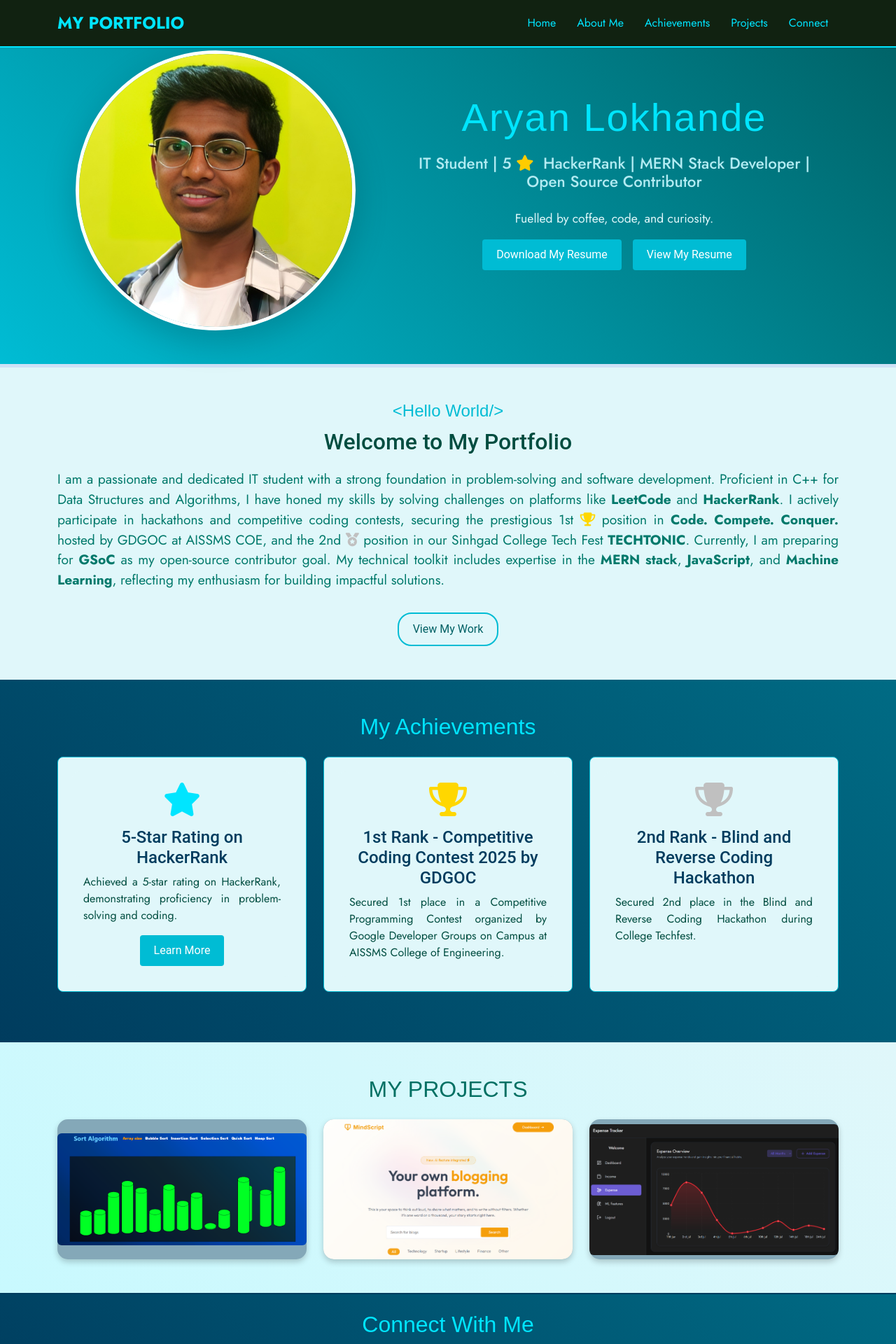
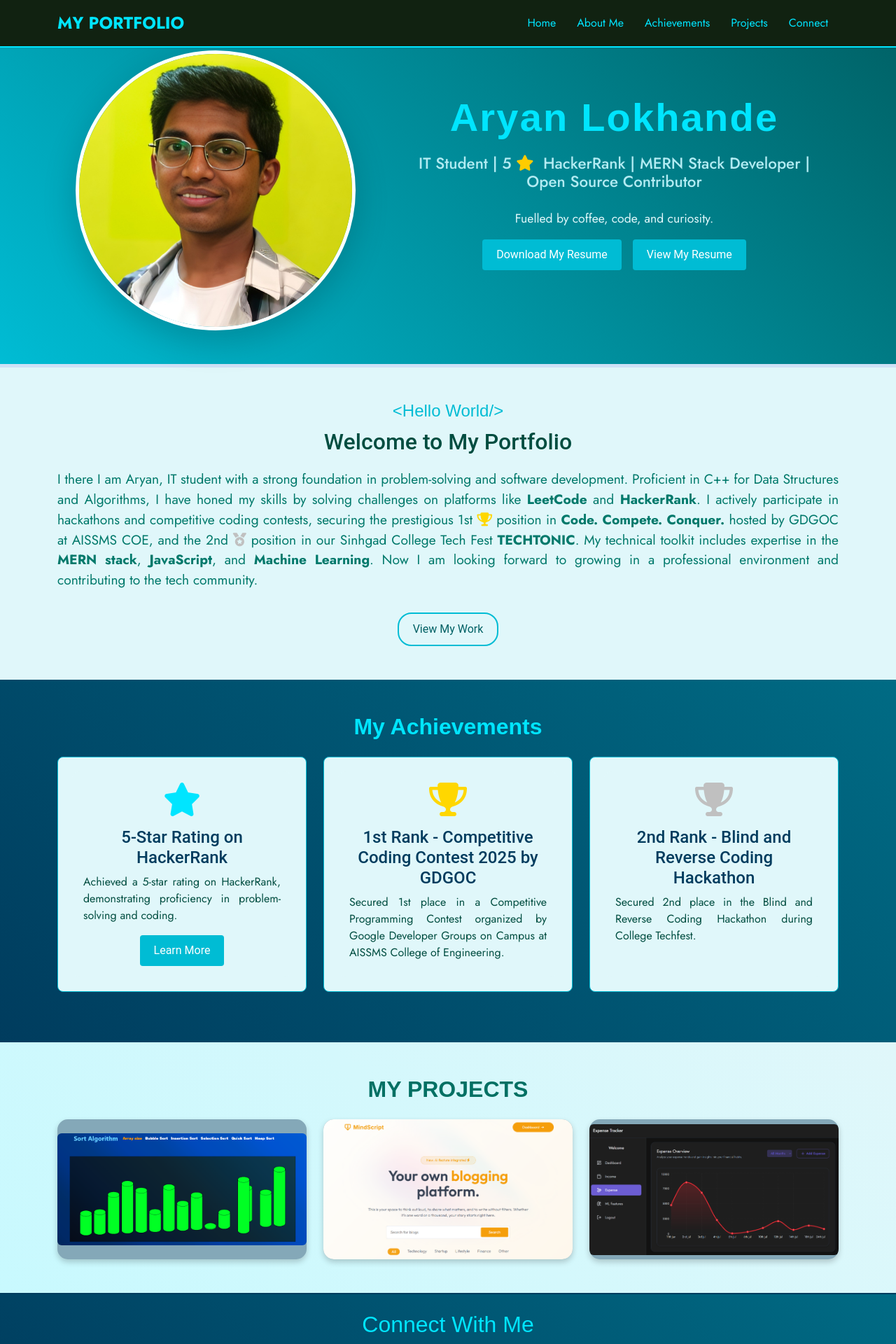
Before and after one commit to Aryan-Lokhande/Portfolio, a React (Vite) app: page / in a window 1280 px wide. Shown: the top 1920 px of the page at 70% size. Built offline with nearby package versions, Linux system fonts and the light colour scheme.

Commit message:
Enhance styling and content across components

```diff
--- a/src/components/component.css
+++ b/src/components/component.css
@@ -37,7 +37,9 @@
 
 .navbar-nav .nav-item .nav-link:hover {
   color: #fff; /* White on hover */
+  font-size: 1.1rem; /* Slightly larger on hover */
   border-bottom: 2px solid #00e5ff; /* Neon blue underline */
+  transition: font-size 0.3s ease;
 }
 
 /* Active link styling */
@@ -84,6 +86,7 @@
   font-size: 2rem;
   color: #00e5ff;
   margin-bottom: 20px;
+  font-weight: semibold;
 }
 
 .quick-links-container {
--- a/src/section/Home.jsx
+++ b/src/section/Home.jsx
@@ -52,9 +52,10 @@ function Home() {
           <h4 className="intro-heading">&lt;Hello World/&gt;</h4>
           <h2 className="intro-title">Welcome to My Portfolio</h2>
           <p className="intro-desc">
-  I am a passionate and dedicated IT student with a strong foundation in problem-solving and software development. Proficient in C++ for Data Structures and Algorithms, I have honed my skills by solving challenges on platforms like <b>LeetCode</b> and <b>HackerRank</b>. I actively participate in hackathons and competitive coding contests, securing the prestigious 1st&nbsp;
+  I there I am Aryan, IT student with a strong foundation in problem-solving and software development. Proficient in C++ for Data Structures and Algorithms, I have honed my skills by solving challenges on platforms like <b>LeetCode</b> and <b>HackerRank</b>. I actively participate in hackathons and competitive coding contests, securing the prestigious 1st&nbsp;
   <i className="fa-solid fa-trophy gold-medal"></i> position in <b>Code. Compete. Conquer.</b> hosted by GDGOC at AISSMS COE, and the 2nd&nbsp;
-  <i className="fa-solid fa-medal medal"></i> position in our Sinhgad College Tech Fest <b>TECHTONIC</b>. Currently, I am preparing for <b>GSoC</b> as my open-source contributor goal. My technical toolkit includes expertise in the <b>MERN stack</b>, <b>JavaScript</b>, and <b>Machine Learning</b>, reflecting my enthusiasm for building impactful solutions.
+  <i className="fa-solid fa-medal medal"></i> position in our Sinhgad College Tech Fest <b>TECHTONIC</b>. My technical toolkit includes expertise in the <b>MERN stack</b>, <b>JavaScript</b>, and <b>Machine Learning</b>.
+  Now I am looking forward to growing in a professional environment and contributing to the tech community.
 </p>
 
           <a href="#projects" className="btn techy-outline-btn mt-3">
--- a/src/section/Projects.jsx
+++ b/src/section/Projects.jsx
@@ -7,7 +7,7 @@ function Projects() {
   return (
     <section id="projects" className="projects-section py-5">
       <div className="container">
-        <h2 className="text-center mb-4">My Projects</h2>
+        <h2 className="text-center mb-4 fw-semibold">My Projects</h2>
         <div className="col-md-12">
           <div className="row justify-content-center">
             {Object.entries(projectsData).map(([id, project]) => (
--- a/src/section/home.css
+++ b/src/section/home.css
@@ -19,8 +19,8 @@
 .profile-name {
   font-family: "Orbitron", sans-serif;
   color: #00e5ff;
-  letter-spacing: 2px;
-  font-weight: 450;
+  letter-spacing: 2.2px;
+  font-weight: bold;
 }
 .hero-tagline {
   padding: 10px;
@@ -88,6 +88,7 @@
 .achievements-heading {
   font-family: "Orbitron", sans-serif;
   color: #00e5ff;
+  font-weight: bold;
   /* margin-bottom: 40px; */
 }
 
```
Also changed, not shown: 1 other file (tests, documents, lock files or other folders).
